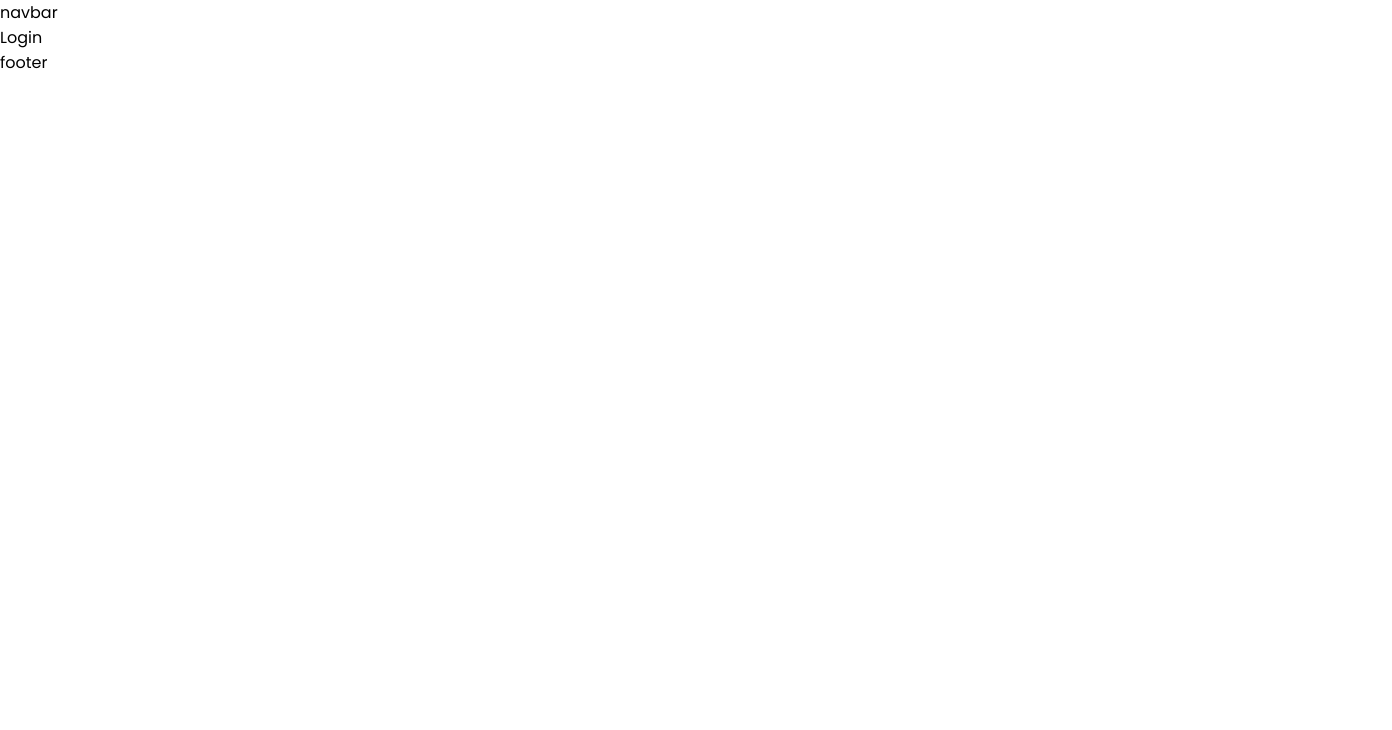
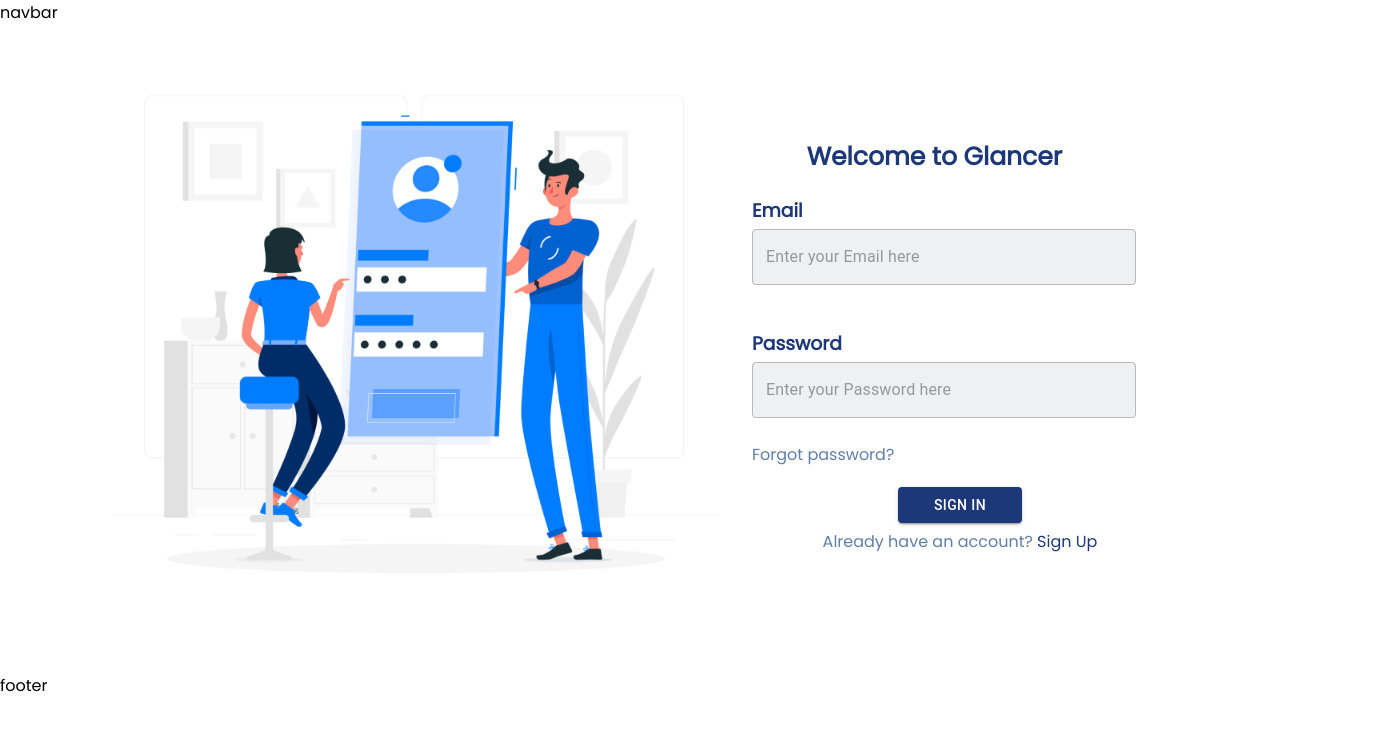
Before and after one commit to CA-G12/g-lanceer, a React (Create React App) app in the folder client/: page /login in a window 1280 px wide. Shown: the top 730 px of the page, 1392 px wide, since content can reach past the window. Built offline with nearby package versions, Linux system fonts and the light colour scheme.

Commit message:
feat: create login page

```diff
--- a/client/src/pages/Login/index.tsx
+++ b/client/src/pages/Login/index.tsx
@@ -1,6 +1,77 @@
+import { useFormik } from 'formik';
+import { Button } from '@mui/material';
+import TextField from '@mui/material/TextField';
+import { Link } from 'react-router-dom';
+import { loginSchema } from '../../validation';
+import formImg from '../../assets/4957136 1.png';
+import './style.css';
+
 function Login() {
+  const formik = useFormik({
+    initialValues: {
+      email: '',
+      password: '',
+    },
+    validationSchema: loginSchema,
+    onSubmit: (values) => {
+      console.log(values, 'valuessss');
+      formik.resetForm();
+    },
+  });
   return (
-    <div>Login</div>
+    <div className="login container">
+      <div className="form-img">
+        <img src={formImg} alt="" />
+      </div>
+      <form className="form-login" onSubmit={formik.handleSubmit}>
+        <h2 className="title-login">Welcome to Glancer</h2>
+        <div className="form-email">
+          <h3>Email</h3>
+          <TextField
+            className="input-login"
+            error={formik.touched.email && Boolean(formik.errors.email)}
+            helperText={formik.errors.email ? formik.errors.email : ' '}
+            name="email"
+            id="email"
+            value={formik.values.email}
+            onChange={formik.handleChange}
+            placeholder="Enter your Email here"
+            variant="outlined"
+          />
+        </div>
+        <div className="form-password">
+          <h3>Password</h3>
+          <TextField
+            id="password"
+            error={formik.touched.password && Boolean(formik.errors.password)}
+            helperText={formik.errors.password ? formik.errors.password : ' '}
+            name="password"
+            type="password"
+            className="input-login"
+            value={formik.values.password}
+            onChange={formik.handleChange}
+            placeholder="Enter your Password here"
+            variant="outlined"
+          />
+          <span>Forgot password?</span>
+        </div>
+        <div className="form-bottom">
+          <Button
+            variant="contained"
+            type="submit"
+            style={{ width: '30%' }}
+          >
+            Sign In
+          </Button>
+          <span>
+            Already have an account?
+            <Link to="/signup" className="link-signup"> Sign Up</Link>
+          </span>
+        </div>
+
+      </form>
+
+    </div>
   );
 }
 
--- a/client/src/pages/Login/style.css
+++ b/client/src/pages/Login/style.css
@@ -0,0 +1,54 @@
+.login{
+  display: flex;
+  align-items: center;
+  justify-content: center;
+  width: 100%;
+}
+.form-img{
+  width: 50%;
+}
+.form-img img{
+  width: 95%;
+}
+ .form-login{
+  width: 50%;
+}
+.title-login{
+  font-size: 25px;
+  width: 57%;
+  padding-bottom: 20px;
+  color: #1C3879;
+  text-align: center;
+}
+.input-login{
+  width: 60%;
+
+}
+.css-nfagch-MuiInputBase-root-MuiOutlinedInput-root{
+  background-color: #EFF0F2;
+}
+.form-password{
+  display: flex;
+  flex-direction: column;
+  margin: 20px 0;
+}
+.login h3{
+  color: #1C3879;
+  margin-bottom: 4px;
+}
+.login span{
+  color: #607EAA;
+}
+.form-bottom{
+  display: flex;
+  flex-direction: column;
+  align-items: center;
+  justify-content: center;
+  width: 65%;
+}
+.form-bottom span{
+  margin: 6px 0;
+}
+.link-signup{
+  color: #1C3879;
+}
--- a/client/src/validation/index.ts
+++ b/client/src/validation/index.ts
@@ -6,6 +6,11 @@
   time: yup.string().min(5, 'Too Short!').required('Time Required'),
   category: yup.string().required('category required'),
   description: yup.string().min(20, 'Too Short!').required('Job Description Title Required'),
+});
+
+const loginSchema = yup.object({
+  email: yup.string().email().min(8, 'Too Short!').required('Email Required!'),
+  password: yup.string().min(8).required('Password Required!'),
 });
 
 const ProposalSchema = yup.object({
@@ -19,4 +24,4 @@
     .url('Attachment should be a valid URL'),
 });
 
-export { jobSchema, ProposalSchema };
+export { jobSchema, ProposalSchema, loginSchema };
```
Also changed, not shown: client/src/assets/4957136 1.png (added).
